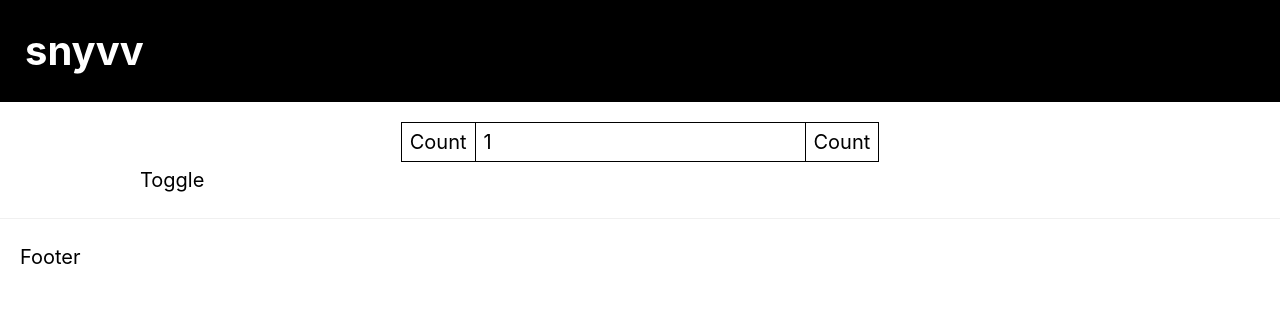
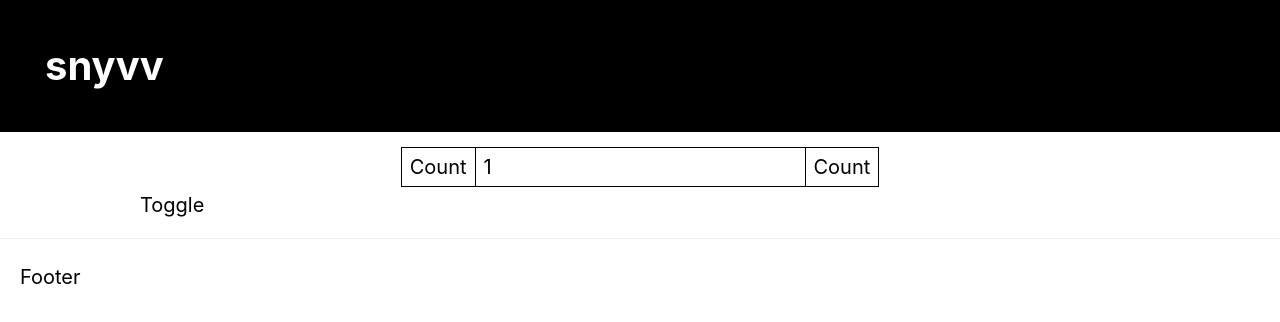
Before and after one commit to snyvvZ/react, a React (Create React App) app: page / in a window 1280 px wide. Shown: the top 322 px of the page. Built offline with nearby package versions, Linux system fonts and the light colour scheme.

Commit message:
themeProvider 수정

```diff
--- a/src/App.js
+++ b/src/App.js
@@ -1,5 +1,5 @@
 import React, { useState } from "react";
-import styled from "styled-components";
+import styled, { ThemeProvider } from "styled-components";
 import theme from "./global/theme";
 import GlobalStyle from "./global/GlobalStyle";
 import Header from "./components/Header";
@@ -35,7 +35,7 @@ const StyledCount = styled.form`
   }
 `;
 
-const ThemeContext = React.createContext(); // FIXME Context 안됨
+const ThemeContext = React.createContext();
 
 const App = ({ title }) => {
   const [count, setCount] = useState(1);
@@ -60,8 +60,8 @@ const App = ({ title }) => {
 
   return (
     <>
-      <GlobalStyle />
-      <ThemeContext.Provider value={theme}>
+      <ThemeProvider theme={theme}>
+        <GlobalStyle />
         <StyledWrapper className="container">
           <Header>snyvv</Header>
           <Contents title={title}>
@@ -77,7 +77,7 @@ const App = ({ title }) => {
           </Contents>
           <Footer />
         </StyledWrapper>
-      </ThemeContext.Provider>
+      </ThemeProvider>
     </>
   );
 };
--- a/src/global/theme.js
+++ b/src/global/theme.js
@@ -2,7 +2,6 @@ import { css } from "styled-components";
 
 const defaultPadding = css`
   padding: 15px 20px;
-  background: red;
 `;
 
 const theme = {
```
